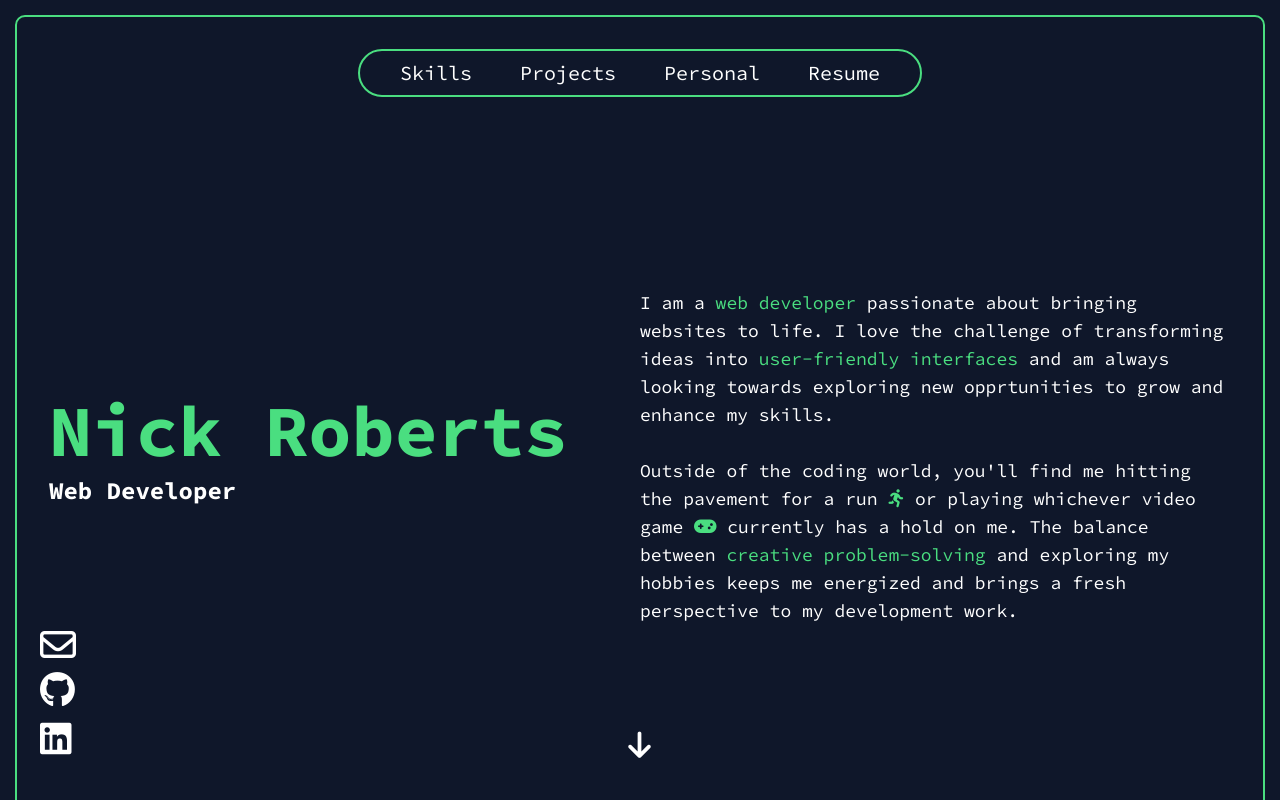
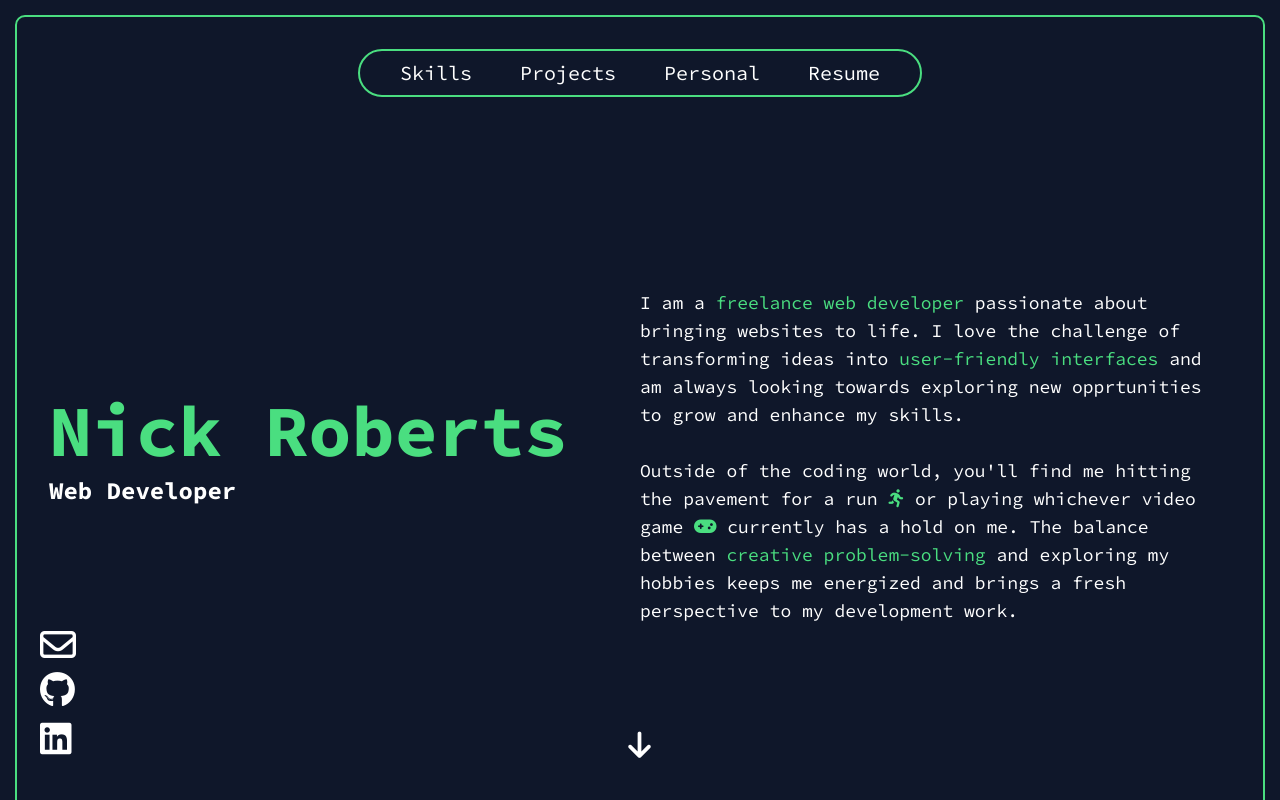
Before and after one commit to NickRoberts26/nick-roberts-portfolio-v2, a React (Vite) app: page / in a window 1280 px wide. Shown: the top 800 px of the page. Built offline with nearby package versions, Linux system fonts and the light colour scheme.

Commit message:
Edited intro

```diff
--- a/src/App.jsx
+++ b/src/App.jsx
@@ -19,7 +19,7 @@ const App = () => {
                         <h3 className="font-bold text-xl lg:text-2xl text-white mb-6 lg:mb-3">Web Developer</h3>
                     </header>
                     <div className='flex flex-col justify-center text-center lg:text-left'>
-                        <p className="mb-7 text-sm lg:text-lg">I am a <span className='text-green-400'>web developer</span> passionate about bringing websites to life. I love the challenge of transforming ideas into <span className='text-green-400'>user-friendly interfaces</span> and am always looking towards exploring new opprtunities to grow and enhance my skills.</p>
+                        <p className="mb-7 text-sm lg:text-lg">I am a <span className='text-green-400'>freelance web developer</span> passionate about bringing websites to life. I love the challenge of transforming ideas into <span className='text-green-400'>user-friendly interfaces</span> and am always looking towards exploring new opprtunities to grow and enhance my skills.</p>
                         <p className="mb-0 text-sm lg:text-lg">Outside of the coding world, you'll find me hitting the pavement for a run <i class="fa-solid fa-person-running text-green-400"></i> or playing whichever video game <i class="fa-solid fa-gamepad text-green-400"></i> currently has a hold on me. The balance between <span className='text-green-400'>creative problem-solving</span> and exploring my hobbies keeps me energized and brings a fresh perspective to my development work.</p>
                     </div>
                     <a href='#skills' className='absolute bottom-12 left-[47%] lg:left-[49%] animate-bounce'>
```
